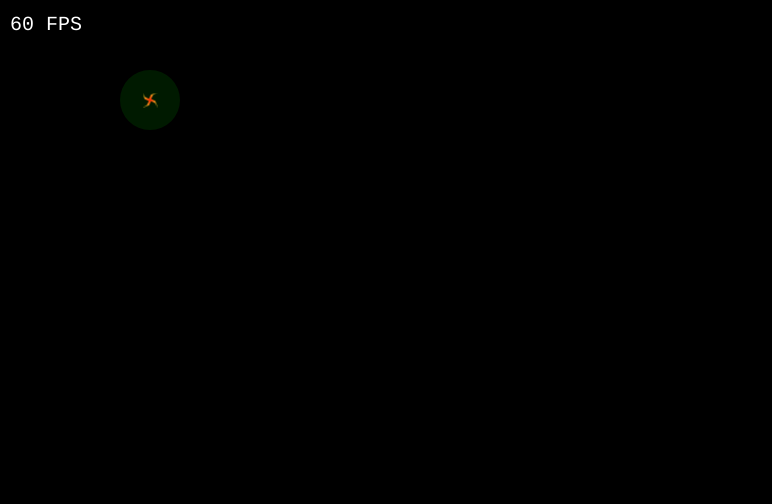
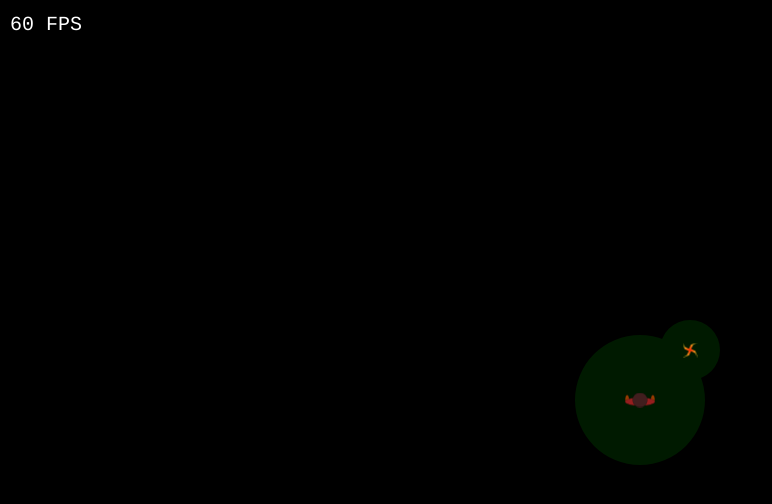
Before and after one commit to richardjs/Lamplighter, a plain HTML site: page index.html in a window 1280 px wide. Shown: the whole page, without its empty margins (0-772 px from the left). Drawn offline with Linux system fonts and the light colour scheme.

Commit message:
add Player constructor and center camera on it

```diff
--- a/index.html
+++ b/index.html
@@ -16,10 +16,12 @@
 		<canvas id="screen"></canvas>
 
 		<div style="display:none">
-			<img src="img/fireburst.png" id="fireburst">
+			<img src="img/player.png" id="playerImage">
+			<img src="img/fireburst.png" id="fireburstImage">
 		</div>
 
 		<script src="js/entity.js"></script>
+		<script src="js/player.js"></script>
 		<script src="js/world.js"></script>
 		<script src="js/game.js"></script>
 	</body>
--- a/js/game.js
+++ b/js/game.js
@@ -13,6 +13,8 @@ function Game(canvas){
 	this.ctx = canvas.getContext('2d');
 
 	this.world = new World(this);
+	this.player = new Player(this);
+	this.world.add(this.player);
 
 	var lastTime = 0;
 	var fpsTime = 0;
--- /dev/null
+++ b/js/player.js
@@ -0,0 +1,13 @@
+'use strict';
+
+var playerImage = document.getElementById('playerImage');
+
+function Player(game){
+	Entity.call(this, game, playerImage, {
+		x: 0,
+		y: 0,
+		lumens: 65
+	});
+}
+Player.prototype = Object.create(Entity.prototype);
+Player.prototype.constructor = Player;
--- a/js/world.js
+++ b/js/world.js
@@ -7,9 +7,9 @@ function World(game){
 
 	this.add(new Entity(
 		this.game,
-		document.getElementById('fireburst'), {
-			x: 100,
-			y: 100,
+		document.getElementById('fireburstImage'), {
+			x: 0,
+			y: -50,
 			lumens: 30,
 			angle: 0,
 			speed: 10
@@ -32,17 +32,34 @@ World.prototype.update = function(delta){
 World.prototype.render = function(canvas, ctx){
 	ctx.save();
 
+	// Fill with black
 	ctx.fillStyle = '#000';
 	ctx.fillRect(0, 0, canvas.width, canvas.height);
 
+	// Translate to put player in the center of the canvas
+	ctx.translate(
+		this.game.canvas.width/2 - this.game.player.x,
+		this.game.canvas.height/2 - this.game.player.y
+	);
+
+	// Clip to lighted areas
 	ctx.beginPath();
 	this.entities.forEach(function(entity){
 		entity.light(canvas, ctx);
 	});
 	ctx.clip();
 
+	// Draw the lit background
+	// Since we're translated, we need the left and top values
+	// player's to the player's position
 	ctx.fillStyle = '#001a00';
-	ctx.fillRect(0, 0, canvas.width, canvas.height);
+	ctx.fillRect(
+		this.game.player.x - this.game.canvas.width/2,
+		this.game.player.y - this.game.canvas.height/2,
+		canvas.width,
+		canvas.height
+	);
+	// Render entities
 	this.entities.forEach(function(entity){
 		entity.render(canvas, ctx);
 	});
```
Also changed, not shown: img/player-md.png (added), img/player.png (added), 2 other files.
